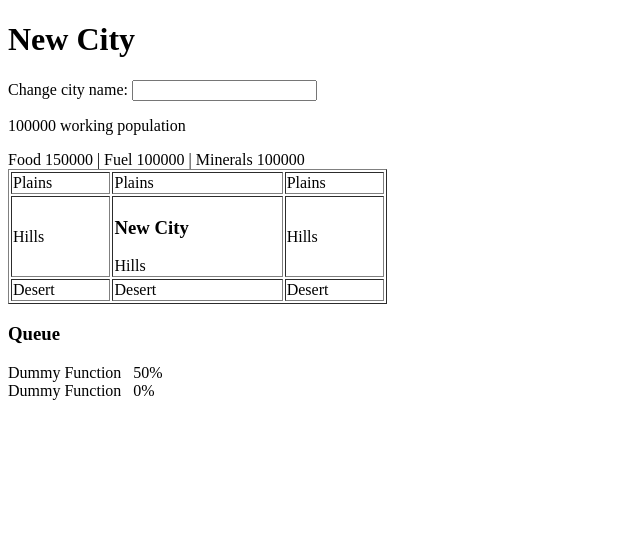
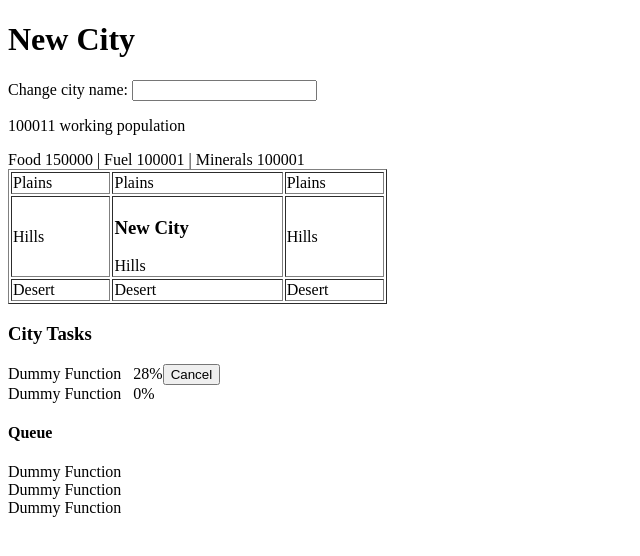
Before and after one commit to uiri/Gunboat-Diplomacy, a Django app: page / in a window 1280 px wide. Shown: the top 556 px of the page, without its empty margins (0-640 px from the left). Run offline with Django 3.2, Linux system fonts and the light colour scheme.

Commit message:
automation and queue
fixed a lot with the queue
made update automated - however, it does not work with an empty queue. i blame this on stuff in changeHTML

```diff
--- a/templates/index.html
+++ b/templates/index.html
@@ -5,6 +5,7 @@
 var lastUpdate=new Date();
 var horaepasatae;
 
+//all of these city properties should go into the django model
 var cityName = "New City";
 var population=100000;
 var queue = new Array();
@@ -16,9 +17,12 @@ function QueueItem(foodcost,fuelcost,mineralcost,productioncost,task,description
     this.name = description; //whatever this thing is called
 }
 
-queue.push(new QueueItem(2000,1000,1000,20, 'window.alert("dummy function")', 'Dummy Function')); //dummy values
-queue[0].prodleft = 10; //make it half done
-queue.push(new QueueItem(2000,1000,1000,20, 'window.alert("dummy function")', 'Dummy Function')); //dummy values
+queue.push(new QueueItem(2000,1000,1000,1, 'window.alert("dummy function")', 'Dummy Function')); //dummy values
+queue.push(new QueueItem(2000,1000,1000,1, 'window.alert("dummy function")', 'Dummy Function')); //dummy values
+queue.push(new QueueItem(2000,1000,1000,1, 'window.alert("dummy function")', 'Dummy Function')); //dummy values
+queue.push(new QueueItem(2000,1000,1000,1, 'window.alert("dummy function")', 'Dummy Function')); //dummy values
+queue.push(new QueueItem(2000,1000,1000,1, 'window.alert("dummy function")', 'Dummy Function')); //dummy values
+
 
 // it goes NW, N, NE, W, city's own, E, SW, W, SE
 var blocks = [0, 0, 0, 1, 1, 1, 2, 2, 2]; //dummy values, normally we'd get from ajax
@@ -75,13 +79,14 @@ function writeStats(){
     changeHTML("fuel", parseInt(fuel));
     changeHTML("mineral", parseInt(mineral));
 
-    var itemsdiv = document.getElementById("items");
-    itemsdiv.innerHTML = "";
-    for (item in queue) {
-	queuediv = document.createElement("div");
-	queuediv.innerHTML = queue[item].name + "&nbsp;&nbsp;&nbsp;" + Math.round((1-(queue[item].prodleft/queue[item].cost[3]))*100) + "%";
-	itemsdiv.appendChild(queuediv);
-    }
+    changeHTML("item1", queue[0].name + "&nbsp;&nbsp;&nbsp;" + Math.round((1-(queue[0].prodleft/queue[0].cost[3]))*100) + "%");
+	changeHTML("item2", queue[1].name + "&nbsp;&nbsp;&nbsp;" + Math.round((1-(queue[1].prodleft/queue[1].cost[3]))*100) + "%");
+
+	var queueleft = "<h4>Queue</h4>";
+	for (item in queue)
+		if (item > 1)
+			queueleft += queue[item].name + "<br />";
+	changeHTML("queue", queueleft);
 }
 </script>
 <meta http-equiv="Content-Type" content="text/html; charset=UTF-8" />
@@ -101,9 +106,14 @@ Food <span id="food"></span>&nbsp;|&nbsp;Fuel <span id="fuel"></span>&nbsp;|&nbs
 <tr><td id="W"></td><td id="cityblock"></td><td id="E"></td></tr>
 <tr><td id="SW"></td><td id="S"></td><td id="SE"></td></tr>
 </table>
-<h3>Queue</h3>
-<div id="items"></div>
-<script type="text/javascript">update(); changeHTML("NW", blockTypes[blocks[0]]);
+
+<h3>City Tasks</h3>
+<span id="item1"></span><button onclick="queue.shift();update();">Cancel</button>
+<div id="item2"></div>
+<div id="queue"></div>
+
+<script type="text/javascript">update();
+changeHTML("NW", blockTypes[blocks[0]]);
 changeHTML("N", blockTypes[blocks[1]]);
 changeHTML("NE", blockTypes[blocks[2]]);
 changeHTML("W", blockTypes[blocks[3]]);
@@ -111,6 +121,8 @@ changeHTML("cityblock", "<h3>" + cityName + "</h3>" + blockTypes[blocks[4]]);
 changeHTML("E", blockTypes[blocks[5]]);
 changeHTML("SW", blockTypes[blocks[6]]);
 changeHTML("S", blockTypes[blocks[7]]);
-changeHTML("SE", blockTypes[blocks[8]]);</script>
+changeHTML("SE", blockTypes[blocks[8]]);
+
+window.setInterval(update, 1000);</script>
 </body>
 </html>
```
Lines whose indentation alone changed are shown as unchanged.
